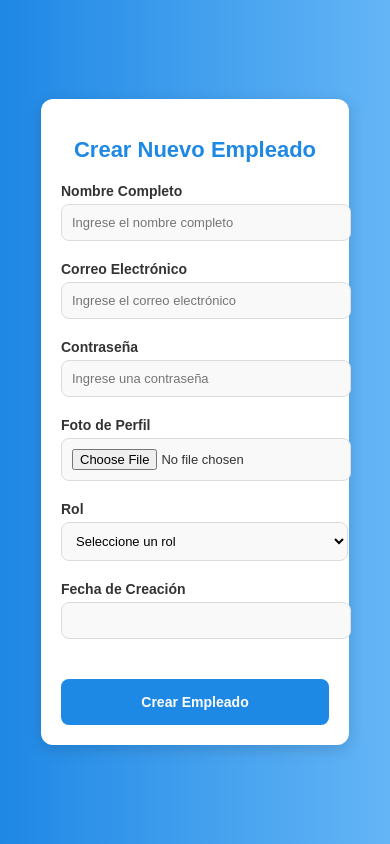
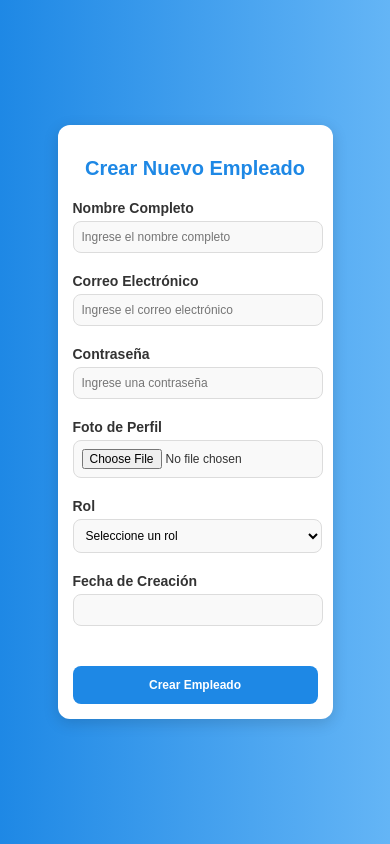
Before and after one commit to TheFive40/L_H-Web-Software, a Flask app: page /admin/employee/register in a window 390 px wide. Run offline with Flask 3, Linux system fonts and the light colour scheme; the visitor is signed in with stand-in values (Sample User, id 1); data that the repository does not hold is empty; some libraries are stand-ins or nearby versions.

Commit message:
EmployeeRegister.css Responsive

```diff
--- a/static/css/home/panel/admin/forms/EmployeeRegister.css
+++ b/static/css/home/panel/admin/forms/EmployeeRegister.css
@@ -1,6 +1,5 @@
-/* Fondo de la página */
 body {
-    background: linear-gradient(to right, #1e88e5, #64b5f6); /* Degradado azul */
+    background: linear-gradient(to right, #1e88e5, #64b5f6);
     min-height: 100vh;
     display: flex;
     align-items: center;
@@ -9,32 +8,29 @@ body {
     font-family: 'Arial', sans-serif;
 }
 
-/* Contenedor del formulario */
 .form-container {
-    max-width: 600px; /* Ancho del contenedor */
+    max-width: 600px;
     margin: 50px auto;
-    padding: 40px; /* Espaciado interno */
-    background-color: #ffffff; /* Fondo blanco */
+    padding: 40px;
+    background-color: #ffffff;
     border-radius: 12px;
-    box-shadow: 0 4px 15px rgba(0, 0, 0, 0.15); /* Sombra más pronunciada */
+    box-shadow: 0 4px 15px rgba(0, 0, 0, 0.15);
     color: #333333;
 }
 
-/* Título del formulario */
 .form-container h2 {
     font-size: 26px;
-    color: #1e88e5; /* Azul corporativo */
-    text-align: center; /* Título centrado */
+    color: #1e88e5;
+    text-align: center;
     margin-bottom: 20px;
     font-weight: bold;
 }
 
-/* Grupo de formulario */
 .form-group {
     margin-bottom: 20px;
-    display: grid; /* Usamos grid para alinear mejor */
-    grid-template-columns: 150px 1fr; /* Etiquetas e inputs */
-    align-items: center; /* Centra verticalmente */
+    display: grid;
+    grid-template-columns: 150px 1fr;
+    align-items: center;
 }
 
 .form-group label {
@@ -43,36 +39,37 @@ body {
     color: #333333;
 }
 
-.form-group input{
-    width: 100%; /* Asegura que los inputs y el combo box tengan el mismo ancho */
-    padding: 10px; /* Más altura */
+.form-group input {
+    width: 95%;
+    padding: 10px;
     border: 1px solid #dcdcdc;
     border-radius: 8px;
     font-size: 14px;
     background-color: #f9f9f9;
     transition: border-color 0.3s ease, background-color 0.3s ease;
 }
-.form-group select{
-    width: 107%; /* Asegura que los inputs y el combo box tengan el mismo ancho */
-    padding: 10px; /* Más altura */
+
+.form-group select {
+    width: 102%;
+    padding: 10px;
     border: 1px solid #dcdcdc;
     border-radius: 8px;
     font-size: 14px;
     background-color: #f9f9f9;
     transition: border-color 0.3s ease, background-color 0.3s ease;
 }
+
 .form-group input:focus,
 .form-group select:focus {
-    border-color: #1e88e5; /* Azul corporativo */
+    border-color: #1e88e5;
     background-color: #ffffff;
     outline: none;
 }
 
-/* Botón */
 .btn-submit {
-    width: 100%; /* Ocupa todo el ancho */
-    padding: 15px 0; /* Botón más alto */
-    background-color: #1e88e5; /* Azul corporativo */
+    width: 100%;
+    padding: 15px 0;
+    background-color: #1e88e5;
     color: #ffffff;
     font-size: 16px;
     font-weight: bold;
@@ -80,7 +77,7 @@ body {
     border-radius: 8px;
     cursor: pointer;
     transition: background-color 0.3s ease, transform 0.2s ease;
-    margin-top: 20px; /* Separación del botón */
+    margin-top: 20px;
 }
 
 .btn-submit:hover {
@@ -88,10 +85,10 @@ body {
     transform: scale(1.02);
 }
 
-/* Estilo responsivo */
+/* Pantallas pequeñas */
 @media (max-width: 768px) {
     .form-container {
-        max-width: 90%; /* Ajusta el tamaño en pantallas pequeñas */
+        max-width: 90%;
         padding: 20px;
     }
 
@@ -100,7 +97,7 @@ body {
     }
 
     .form-group {
-        grid-template-columns: 1fr; /* Etiquetas e inputs apilados */
+        grid-template-columns: 1fr;
     }
 
     .form-group label {
@@ -116,3 +113,25 @@ body {
         font-size: 14px;
     }
 }
+
+/* Pantallas muy pequeñas */
+@media (max-width: 480px) {
+    .form-container {
+        padding: 15px;
+    }
+
+    .form-container h2 {
+        font-size: 20px;
+    }
+
+    .form-group input,
+    .form-group select {
+        font-size: 12px;
+        padding: 8px;
+    }
+
+    .btn-submit {
+        padding: 12px 0;
+        font-size: 12px;
+    }
+}
```
